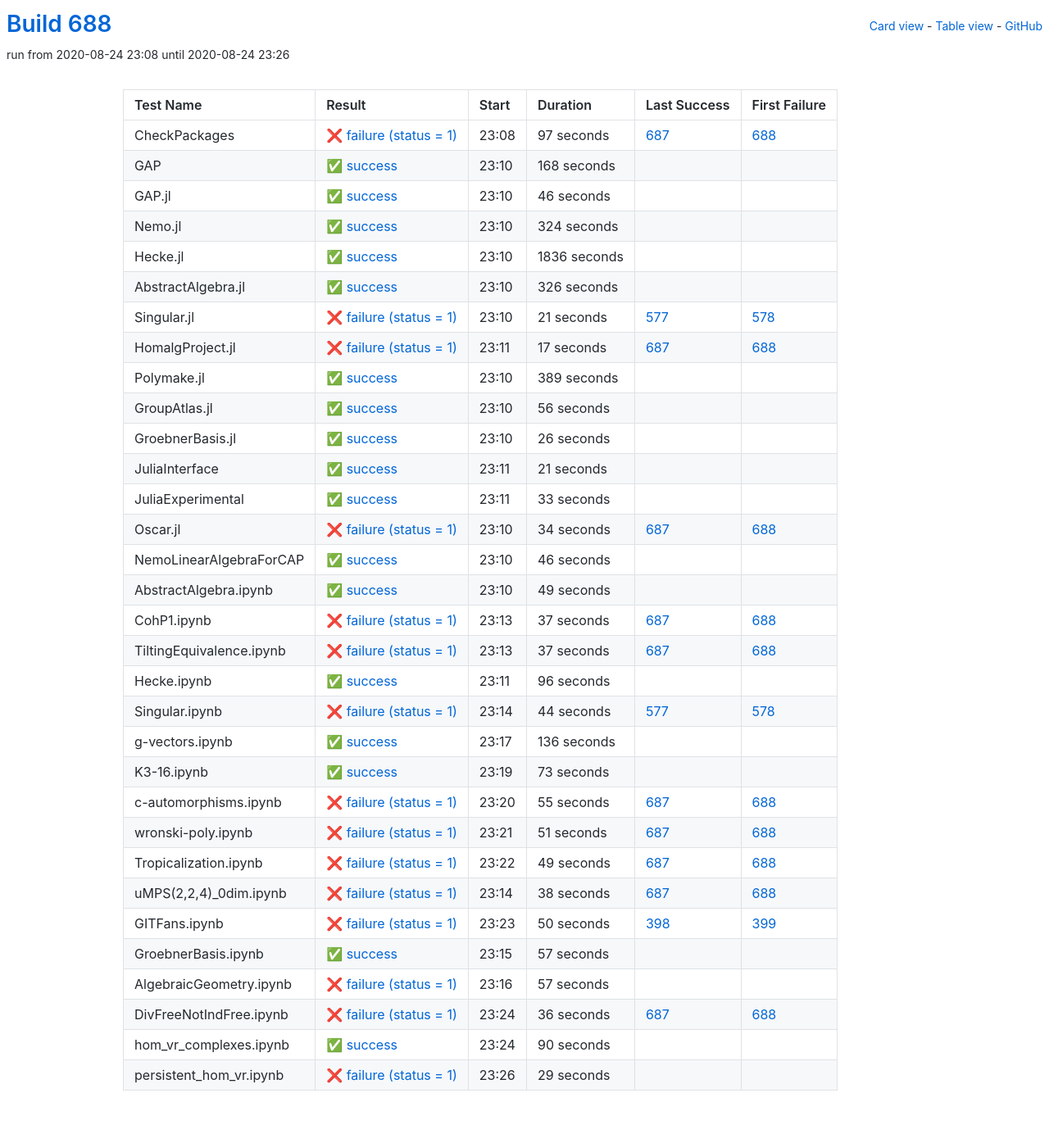
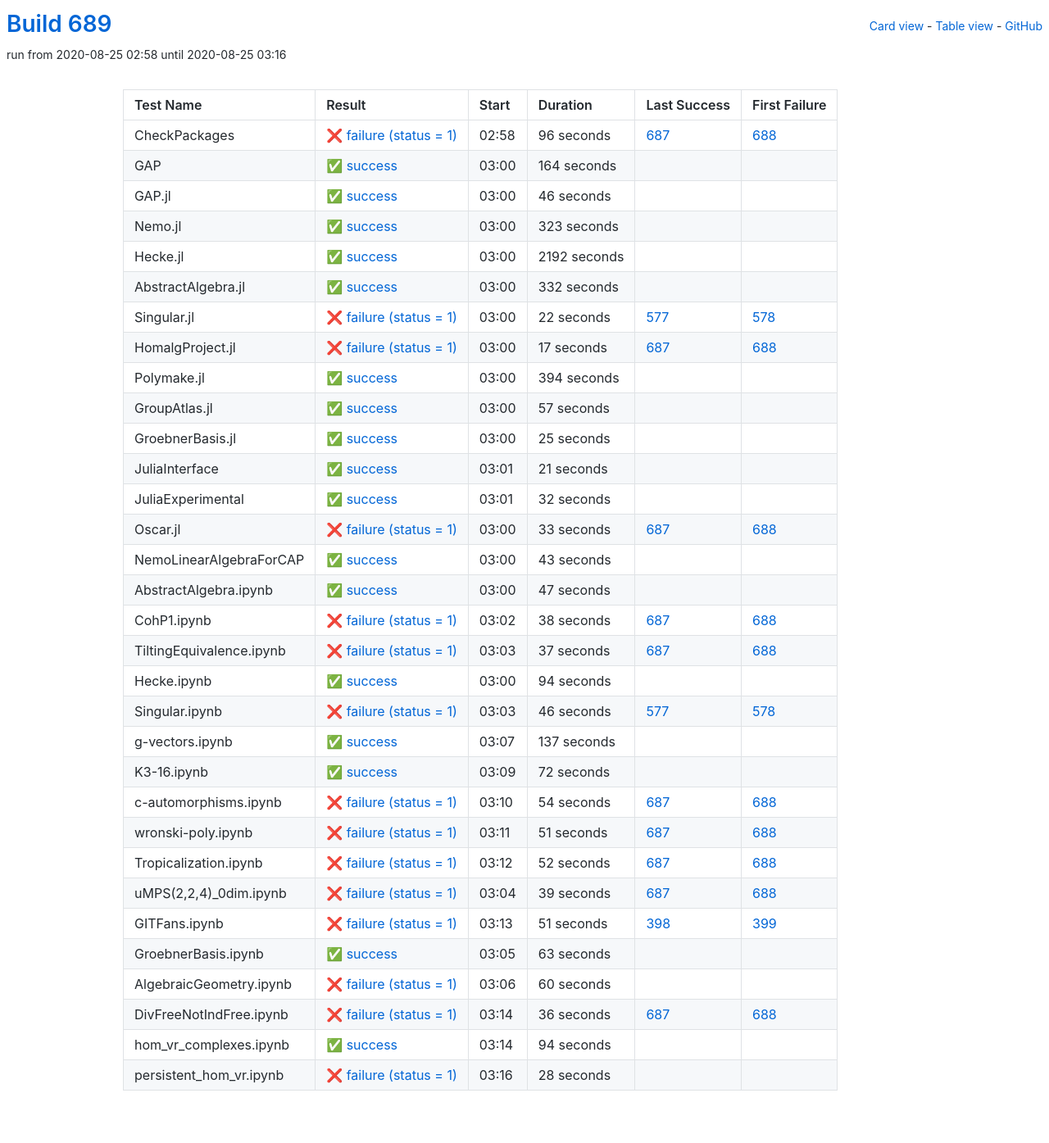
Before and after one commit to oscar-system/oscar-ci-status-stable, a Jekyll site: the page built from table.html, in a window 1280 px wide. Shown: the whole page at 82% size. Built offline with Jekyll 4.4.1, drawn with Linux system fonts in a browser that asks for light colours.

Commit message:
Build #689

```diff
--- a/_data/ci.yml
+++ b/_data/ci.yml
@@ -1,6 +1,6 @@
 ---
-build: 688
-build_url: https://oscarci.mathematik.uni-kl.de/job/oscar-stable/688/
+build: 689
+build_url: https://oscarci.mathematik.uni-kl.de/job/oscar-stable/689/
 job: oscar-stable
 organization: oscar-system
 repo: oscar-ci-status-stable
@@ -8,32 +8,32 @@ repourl: https://github.com/oscar-system/oscar-ci-status-stable
 tests:
 - name: CheckPackages
   id: checkpackages
-  log: https://oscarci.mathematik.uni-kl.de/job/oscar-stable/688/artifact/logs/build-688/CheckPackages.log
-  start: 2020-08-24 23:08
+  log: https://oscarci.mathematik.uni-kl.de/job/oscar-stable/689/artifact/logs/build-689/CheckPackages.log
+  start: 2020-08-25 02:58
   success: false
   exitcode: 1
   status: failure
-  duration: 97
+  duration: 96
   last_success: 687
   last_success_url: https://oscarci.mathematik.uni-kl.de/job/oscar-stable/687/
   first_failure: 688
   first_failure_url: https://oscarci.mathematik.uni-kl.de/job/oscar-stable/688/
 - name: GAP
   id: gap
-  log: https://oscarci.mathematik.uni-kl.de/job/oscar-stable/688/artifact/logs/build-688/GAP.log
-  start: 2020-08-24 23:10
+  log: https://oscarci.mathematik.uni-kl.de/job/oscar-stable/689/artifact/logs/build-689/GAP.log
+  start: 2020-08-25 03:00
   success: true
   exitcode: 0
   status: success
-  duration: 168
+  duration: 164
   last_success: false
   last_success_url:
   first_failure: false
   first_failure_url:
 - name: GAP.jl
   id: gap-jl
-  log: https://oscarci.mathematik.uni-kl.de/job/oscar-stable/688/artifact/logs/build-688/GAP.jl.log
-  start: 2020-08-24 23:10
+  log: https://oscarci.mathematik.uni-kl.de/job/oscar-stable/689/artifact/logs/build-689/GAP.jl.log
+  start: 2020-08-25 03:00
   success: true
   exitcode: 0
   status: success
@@ -44,56 +44,56 @@ tests:
   first_failure_url:
 - name: Nemo.jl
   id: nemo-jl
-  log: https://oscarci.mathematik.uni-kl.de/job/oscar-stable/688/artifact/logs/build-688/Nemo.jl.log
-  start: 2020-08-24 23:10
+  log: https://oscarci.mathematik.uni-kl.de/job/oscar-stable/689/artifact/logs/build-689/Nemo.jl.log
+  start: 2020-08-25 03:00
   success: true
   exitcode: 0
   status: success
-  duration: 324
+  duration: 323
   last_success: false
   last_success_url:
   first_failure: false
   first_failure_url:
 - name: Hecke.jl
   id: hecke-jl
-  log: https://oscarci.mathematik.uni-kl.de/job/oscar-stable/688/artifact/logs/build-688/Hecke.jl.log
-  start: 2020-08-24 23:10
+  log: https://oscarci.mathematik.uni-kl.de/job/oscar-stable/689/artifact/logs/build-689/Hecke.jl.log
+  start: 2020-08-25 03:00
   success: true
   exitcode: 0
   status: success
-  duration: 1836
+  duration: 2192
   last_success: false
   last_success_url:
   first_failure: false
   first_failure_url:
 - name: AbstractAlgebra.jl
   id: abstractalgebra-jl
-  log: https://oscarci.mathematik.uni-kl.de/job/oscar-stable/688/artifact/logs/build-688/AbstractAlgebra.jl.log
-  start: 2020-08-24 23:10
+  log: https://oscarci.mathematik.uni-kl.de/job/oscar-stable/689/artifact/logs/build-689/AbstractAlgebra.jl.log
+  start: 2020-08-25 03:00
   success: true
   exitcode: 0
   status: success
-  duration: 326
+  duration: 332
   last_success: false
   last_success_url:
   first_failure: false
   first_failure_url:
 - name: Singular.jl
   id: singular-jl
-  log: https://oscarci.mathematik.uni-kl.de/job/oscar-stable/688/artifact/logs/build-688/Singular.jl.log
-  start: 2020-08-24 23:10
+  log: https://oscarci.mathematik.uni-kl.de/job/oscar-stable/689/artifact/logs/build-689/Singular.jl.log
+  start: 2020-08-25 03:00
   success: false
   exitcode: 1
   status: failure
-  duration: 21
+  duration: 22
   last_success: 577
   last_success_url: https://oscarci.mathematik.uni-kl.de/job/oscar-stable/577/
   first_failure: 578
   first_failure_url: https://oscarci.mathematik.uni-kl.de/job/oscar-stable/578/
 - name: HomalgProject.jl
   id: homalgproject-jl
-  log: https://oscarci.mathematik.uni-kl.de/job/oscar-stable/688/artifact/logs/build-688/HomalgProject.jl.log
-  start: 2020-08-24 23:11
+  log: https://oscarci.mathematik.uni-kl.de/job/oscar-stable/689/artifact/logs/build-689/HomalgProject.jl.log
+  start: 2020-08-25 03:00
   success: false
   exitcode: 1
   status: failure
@@ -104,44 +104,44 @@ tests:
   first_failure_url: https://oscarci.mathematik.uni-kl.de/job/oscar-stable/688/
 - name: Polymake.jl
   id: polymake-jl
-  log: https://oscarci.mathematik.uni-kl.de/job/oscar-stable/688/artifact/logs/build-688/Polymake.jl.log
-  start: 2020-08-24 23:10
+  log: https://oscarci.mathematik.uni-kl.de/job/oscar-stable/689/artifact/logs/build-689/Polymake.jl.log
+  start: 2020-08-25 03:00
   success: true
   exitcode: 0
   status: success
-  duration: 389
+  duration: 394
   last_success: false
   last_success_url:
   first_failure: false
   first_failure_url:
 - name: GroupAtlas.jl
   id: groupatlas-jl
-  log: https://oscarci.mathematik.uni-kl.de/job/oscar-stable/688/artifact/logs/build-688/GroupAtlas.jl.log
-  start: 2020-08-24 23:10
+  log: https://oscarci.mathematik.uni-kl.de/job/oscar-stable/689/artifact/logs/build-689/GroupAtlas.jl.log
+  start: 2020-08-25 03:00
   success: true
   exitcode: 0
   status: success
-  duration: 56
+  duration: 57
   last_success: false
   last_success_url:
   first_failure: false
   first_failure_url:
 - name: GroebnerBasis.jl
   id: groebnerbasis-jl
-  log: https://oscarci.mathematik.uni-kl.de/job/oscar-stable/688/artifact/logs/build-688/GroebnerBasis.jl.log
-  start: 2020-08-24 23:10
+  log: https://oscarci.mathematik.uni-kl.de/job/oscar-stable/689/artifact/logs/build-689/GroebnerBasis.jl.log
+  start: 2020-08-25 03:00
   success: true
   exitcode: 0
   status: success
-  duration: 26
+  duration: 25
   last_success: false
   last_success_url:
   first_failure: false
   first_failure_url:
 - name: JuliaInterface
   id: juliainterface
-  log: https://oscarci.mathematik.uni-kl.de/job/oscar-stable/688/artifact/logs/build-688/JuliaInterface.log
-  start: 2020-08-24 23:11
+  log: https://oscarci.mathematik.uni-kl.de/job/oscar-stable/689/artifact/logs/build-689/JuliaInterface.log
+  start: 2020-08-25 03:01
   success: true
   exitcode: 0
   status: success
@@ -152,68 +152,68 @@ tests:
   first_failure_url:
 - name: JuliaExperimental
   id: juliaexperimental
-  log: https://oscarci.mathematik.uni-kl.de/job/oscar-stable/688/artifact/logs/build-688/JuliaExperimental.log
-  start: 2020-08-24 23:11
+  log: https://oscarci.mathematik.uni-kl.de/job/oscar-stable/689/artifact/logs/build-689/JuliaExperimental.log
+  start: 2020-08-25 03:01
   success: true
   exitcode: 0
   status: success
-  duration: 33
+  duration: 32
   last_success: false
   last_success_url:
   first_failure: false
   first_failure_url:
 - name: Oscar.jl
   id: oscar-jl
-  log: https://oscarci.mathematik.uni-kl.de/job/oscar-stable/688/artifact/logs/build-688/Oscar.jl.log
-  start: 2020-08-24 23:10
+  log: https://oscarci.mathematik.uni-kl.de/job/oscar-stable/689/artifact/logs/build-689/Oscar.jl.log
+  start: 2020-08-25 03:00
   success: false
   exitcode: 1
   status: failure
-  duration: 34
+  duration: 33
   last_success: 687
   last_success_url: https://oscarci.mathematik.uni-kl.de/job/oscar-stable/687/
   first_failure: 688
   first_failure_url: https://oscarci.mathematik.uni-kl.de/job/oscar-stable/688/
 - name: NemoLinearAlgebraForCAP
   id: nemolinearalgebraforcap
-  log: https://oscarci.mathematik.uni-kl.de/job/oscar-stable/688/artifact/logs/build-688/NemoLinearAlgebraForCAP.log
-  start: 2020-08-24 23:10
+  log: https://oscarci.mathematik.uni-kl.de/job/oscar-stable/689/artifact/logs/build-689/NemoLinearAlgebraForCAP.log
+  start: 2020-08-25 03:00
   success: true
   exitcode: 0
   status: success
-  duration: 46
+  duration: 43
   last_success: false
   last_success_url:
   first_failure: false
   first_failure_url:
 - name: AbstractAlgebra.ipynb
   id: abstractalgebra-ipynb
-  log: https://oscarci.mathematik.uni-kl.de/job/oscar-stable/688/artifact/logs/build-688/AbstractAlgebra.ipynb.log
-  start: 2020-08-24 23:10
+  log: https://oscarci.mathematik.uni-kl.de/job/oscar-stable/689/artifact/logs/build-689/AbstractAlgebra.ipynb.log
+  start: 2020-08-25 03:00
   success: true
   exitcode: 0
   status: success
-  duration: 49
+  duration: 47
   last_success: false
   last_success_url:
   first_failure: false
   first_failure_url:
 - name: CohP1.ipynb
   id: cohp1-ipynb
-  log: https://oscarci.mathematik.uni-kl.de/job/oscar-stable/688/artifact/logs/build-688/CohP1.ipynb.log
-  start: 2020-08-24 23:13
+  log: https://oscarci.mathematik.uni-kl.de/job/oscar-stable/689/artifact/logs/build-689/CohP1.ipynb.log
+  start: 2020-08-25 03:02
   success: false
   exitcode: 1
   status: failure
-  duration: 37
+  duration: 38
   last_success: 687
   last_success_url: https://oscarci.mathematik.uni-kl.de/job/oscar-stable/687/
   first_failure: 688
   first_failure_url: https://oscarci.mathematik.uni-kl.de/job/oscar-stable/688/
 - name: TiltingEquivalence.ipynb
   id: tiltingequivalence-ipynb
-  log: https://oscarci.mathematik.uni-kl.de/job/oscar-stable/688/artifact/logs/build-688/TiltingEquivalence.ipynb.log
-  start: 2020-08-24 23:13
+  log: https://oscarci.mathematik.uni-kl.de/job/oscar-stable/689/artifact/logs/build-689/TiltingEquivalence.ipynb.log
+  start: 2020-08-25 03:03
   success: false
   exitcode: 1
   status: failure
@@ -224,68 +224,68 @@ tests:
   first_failure_url: https://oscarci.mathematik.uni-kl.de/job/oscar-stable/688/
 - name: Hecke.ipynb
   id: hecke-ipynb
-  log: https://oscarci.mathematik.uni-kl.de/job/oscar-stable/688/artifact/logs/build-688/Hecke.ipynb.log
-  start: 2020-08-24 23:11
+  log: https://oscarci.mathematik.uni-kl.de/job/oscar-stable/689/artifact/logs/build-689/Hecke.ipynb.log
+  start: 2020-08-25 03:00
   success: true
   exitcode: 0
   status: success
-  duration: 96
+  duration: 94
   last_success: false
   last_success_url:
   first_failure: false
   first_failure_url:
 - name: Singular.ipynb
   id: singular-ipynb
-  log: https://oscarci.mathematik.uni-kl.de/job/oscar-stable/688/artifact/logs/build-688/Singular.ipynb.log
-  start: 2020-08-24 23:14
+  log: https://oscarci.mathematik.uni-kl.de/job/oscar-stable/689/artifact/logs/build-689/Singular.ipynb.log
+  start: 2020-08-25 03:03
   success: false
   exitcode: 1
   status: failure
-  duration: 44
+  duration: 46
   last_success: 577
   last_success_url: https://oscarci.mathematik.uni-kl.de/job/oscar-stable/577/
   first_failure: 578
   first_failure_url: https://oscarci.mathematik.uni-kl.de/job/oscar-stable/578/
 - name: g-vectors.ipynb
   id: g-vectors-ipynb
-  log: https://oscarci.mathematik.uni-kl.de/job/oscar-stable/688/artifact/logs/build-688/g-vectors.ipynb.log
-  start: 2020-08-24 23:17
+  log: https://oscarci.mathematik.uni-kl.de/job/oscar-stable/689/artifact/logs/build-689/g-vectors.ipynb.log
+  start: 2020-08-25 03:07
   success: true
   exitcode: 0
   status: success
-  duration: 136
+  duration: 137
   last_success: false
   last_success_url:
   first_failure: false
   first_failure_url:
 - name: K3-16.ipynb
   id: k3-16-ipynb
-  log: https://oscarci.mathematik.uni-kl.de/job/oscar-stable/688/artifact/logs/build-688/K3-16.ipynb.log
-  start: 2020-08-24 23:19
+  log: https://oscarci.mathematik.uni-kl.de/job/oscar-stable/689/artifact/logs/build-689/K3-16.ipynb.log
+  start: 2020-08-25 03:09
   success: true
   exitcode: 0
   status: success
-  duration: 73
+  duration: 72
   last_success: false
   last_success_url:
   first_failure: false
   first_failure_url:
 - name: c-automorphisms.ipynb
   id: c-automorphisms-ipynb
-  log: https://oscarci.mathematik.uni-kl.de/job/oscar-stable/688/artifact/logs/build-688/c-automorphisms.ipynb.log
-  start: 2020-08-24 23:20
+  log: https://oscarci.mathematik.uni-kl.de/job/oscar-stable/689/artifact/logs/build-689/c-automorphisms.ipynb.log
+  start: 2020-08-25 03:10
   success: false
   exitcode: 1
   status: failure
-  duration: 55
+  duration: 54
   last_success: 687
   last_success_url: https://oscarci.mathematik.uni-kl.de/job/oscar-stable/687/
   first_failure: 688
   first_failure_url: https://oscarci.mathematik.uni-kl.de/job/oscar-stable/688/
 - name: wronski-poly.ipynb
   id: wronski-poly-ipynb
-  log: https://oscarci.mathematik.uni-kl.de/job/oscar-stable/688/artifact/logs/build-688/wronski-poly.ipynb.log
-  start: 2020-08-24 23:21
+  log: https://oscarci.mathematik.uni-kl.de/job/oscar-stable/689/artifact/logs/build-689/wronski-poly.ipynb.log
+  start: 2020-08-25 03:11
   success: false
   exitcode: 1
   status: failure
@@ -296,68 +296,68 @@ tests:
   first_failure_url: https://oscarci.mathematik.uni-kl.de/job/oscar-stable/688/
 - name: Tropicalization.ipynb
   id: tropicalization-ipynb
-  log: https://oscarci.mathematik.uni-kl.de/job/oscar-stable/688/artifact/logs/build-688/Tropicalization.ipynb.log
-  start: 2020-08-24 23:22
+  log: https://oscarci.mathematik.uni-kl.de/job/oscar-stable/689/artifact/logs/build-689/Tropicalization.ipynb.log
+  start: 2020-08-25 03:12
   success: false
   exitcode: 1
   status: failure
-  duration: 49
+  duration: 52
   last_success: 687
   last_success_url: https://oscarci.mathematik.uni-kl.de/job/oscar-stable/687/
   first_failure: 688
   first_failure_url: https://oscarci.mathematik.uni-kl.de/job/oscar-stable/688/
 - name: uMPS(2,2,4)_0dim.ipynb
   id: umps-2-2-4-0dim-ipynb
-  log: https://oscarci.mathematik.uni-kl.de/job/oscar-stable/688/artifact/logs/build-688/uMPS-2-2-4-_0dim.ipynb.log
-  start: 2020-08-24 23:14
+  log: https://oscarci.mathematik.uni-kl.de/job/oscar-stable/689/artifact/logs/build-689/uMPS-2-2-4-_0dim.ipynb.log
+  start: 2020-08-25 03:04
   success: false
   exitcode: 1
   status: failure
-  duration: 38
+  duration: 39
   last_success: 687
   last_success_url: https://oscarci.mathematik.uni-kl.de/job/oscar-stable/687/
   first_failure: 688
   first_failure_url: https://oscarci.mathematik.uni-kl.de/job/oscar-stable/688/
 - name: GITFans.ipynb
   id: gitfans-ipynb
-  log: https://oscarci.mathematik.uni-kl.de/job/oscar-stable/688/artifact/logs/build-688/GITFans.ipynb.log
-  start: 2020-08-24 23:23
+  log: https://oscarci.mathematik.uni-kl.de/job/oscar-stable/689/artifact/logs/build-689/GITFans.ipynb.log
+  start: 2020-08-25 03:13
   success: false
   exitcode: 1
   status: failure
-  duration: 50
+  duration: 51
   last_success: 398
   last_success_url: https://oscarci.mathematik.uni-kl.de/job/oscar-stable/398/
   first_failure: 399
   first_failure_url: https://oscarci.mathematik.uni-kl.de/job/oscar-stable/399/
 - name: GroebnerBasis.ipynb
   id: groebnerbasis-ipynb
-  log: https://oscarci.mathematik.uni-kl.de/job/oscar-stable/688/artifact/logs/build-688/GroebnerBasis.ipynb.log
-  start: 2020-08-24 23:15
+  log: https://oscarci.mathematik.uni-kl.de/job/oscar-stable/689/artifact/logs/build-689/GroebnerBasis.ipynb.log
+  start: 2020-08-25 03:05
   success: true
   exitcode: 0
   status: success
-  duration: 57
+  duration: 63
   last_success: false
   last_success_url:
   first_failure: false
   first_failure_url:
 - name: AlgebraicGeometry.ipynb
   id: algebraicgeometry-ipynb
-  log: https://oscarci.mathematik.uni-kl.de/job/oscar-stable/688/artifact/logs/build-688/AlgebraicGeometry.ipynb.log
-  start: 2020-08-24 23:16
+  log: https://oscarci.mathematik.uni-kl.de/job/oscar-stable/689/artifact/logs/build-689/AlgebraicGeometry.ipynb.log
+  start: 2020-08-25 03:06
   success: false
   exitcode: 1
   status: failure
-  duration: 57
+  duration: 60
   last_success: false
   last_success_url:
   first_failure: false
   first_failure_url:
 - name: DivFreeNotIndFree.ipynb
   id: divfreenotindfree-ipynb
-  log: https://oscarci.mathematik.uni-kl.de/job/oscar-stable/688/artifact/logs/build-688/DivFreeNotIndFree.ipynb.log
-  start: 2020-08-24 23:24
+  log: https://oscarci.mathematik.uni-kl.de/job/oscar-stable/689/artifact/logs/build-689/DivFreeNotIndFree.ipynb.log
+  start: 2020-08-25 03:14
   success: false
   exitcode: 1
   status: failure
@@ -368,24 +368,24 @@ tests:
   first_failure_url: https://oscarci.mathematik.uni-kl.de/job/oscar-stable/688/
 - name: hom_vr_complexes.ipynb
   id: hom-vr-complexes-ipynb
-  log: https://oscarci.mathematik.uni-kl.de/job/oscar-stable/688/artifact/logs/build-688/hom_vr_complexes.ipynb.log
-  start: 2020-08-24 23:24
+  log: https://oscarci.mathematik.uni-kl.de/job/oscar-stable/689/artifact/logs/build-689/hom_vr_complexes.ipynb.log
+  start: 2020-08-25 03:14
   success: true
   exitcode: 0
   status: success
-  duration: 90
+  duration: 94
   last_success: false
   last_success_url:
   first_failure: false
   first_failure_url:
 - name: persistent_hom_vr.ipynb
   id: persistent-hom-vr-ipynb
-  log: https://oscarci.mathematik.uni-kl.de/job/oscar-stable/688/artifact/logs/build-688/persistent_hom_vr.ipynb.log
-  start: 2020-08-24 23:26
+  log: https://oscarci.mathematik.uni-kl.de/job/oscar-stable/689/artifact/logs/build-689/persistent_hom_vr.ipynb.log
+  start: 2020-08-25 03:16
   success: false
   exitcode: 1
   status: failure
-  duration: 29
+  duration: 28
   last_success: false
   last_success_url:
   first_failure: false
```
Also changed, not shown: README.md.
